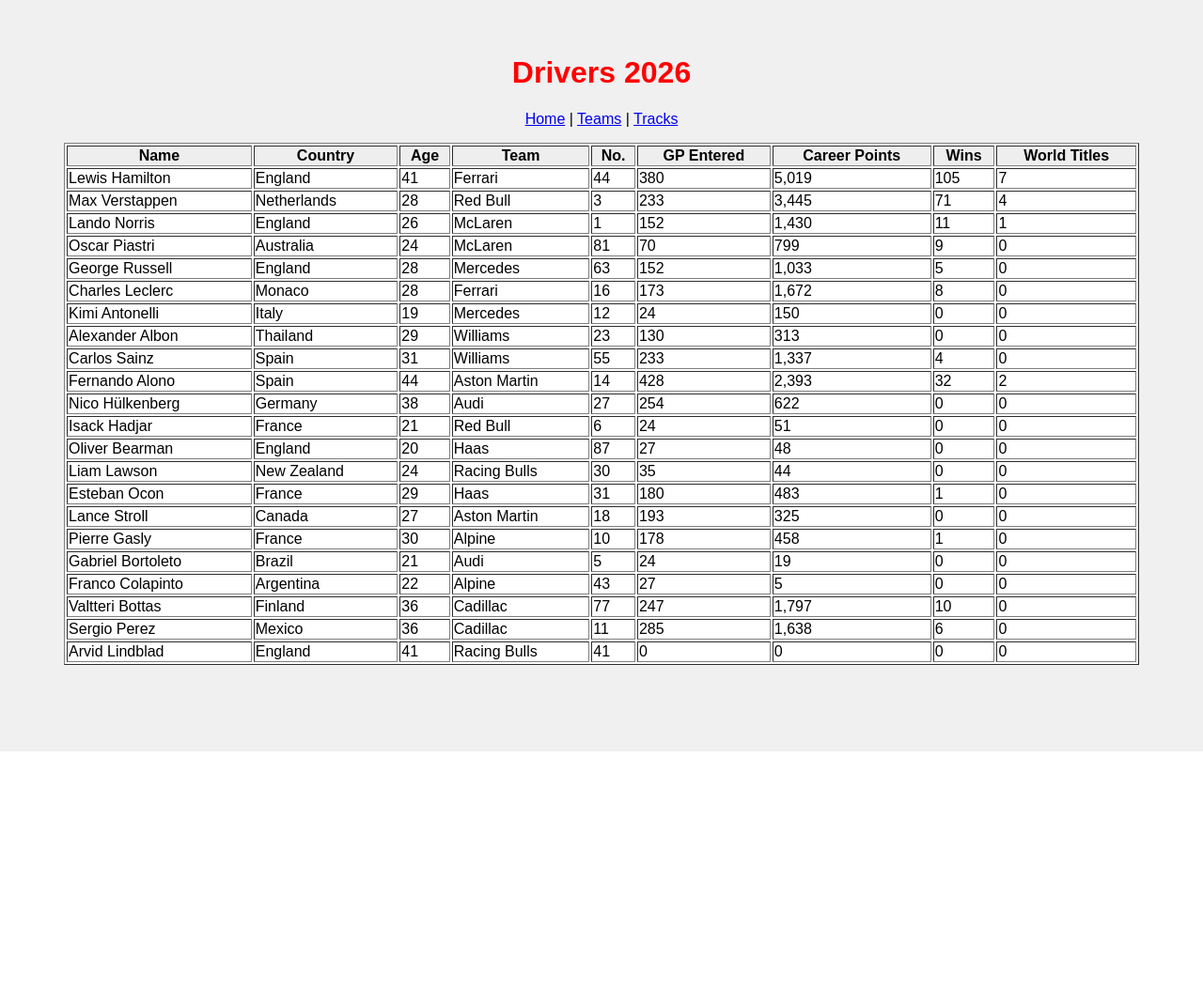
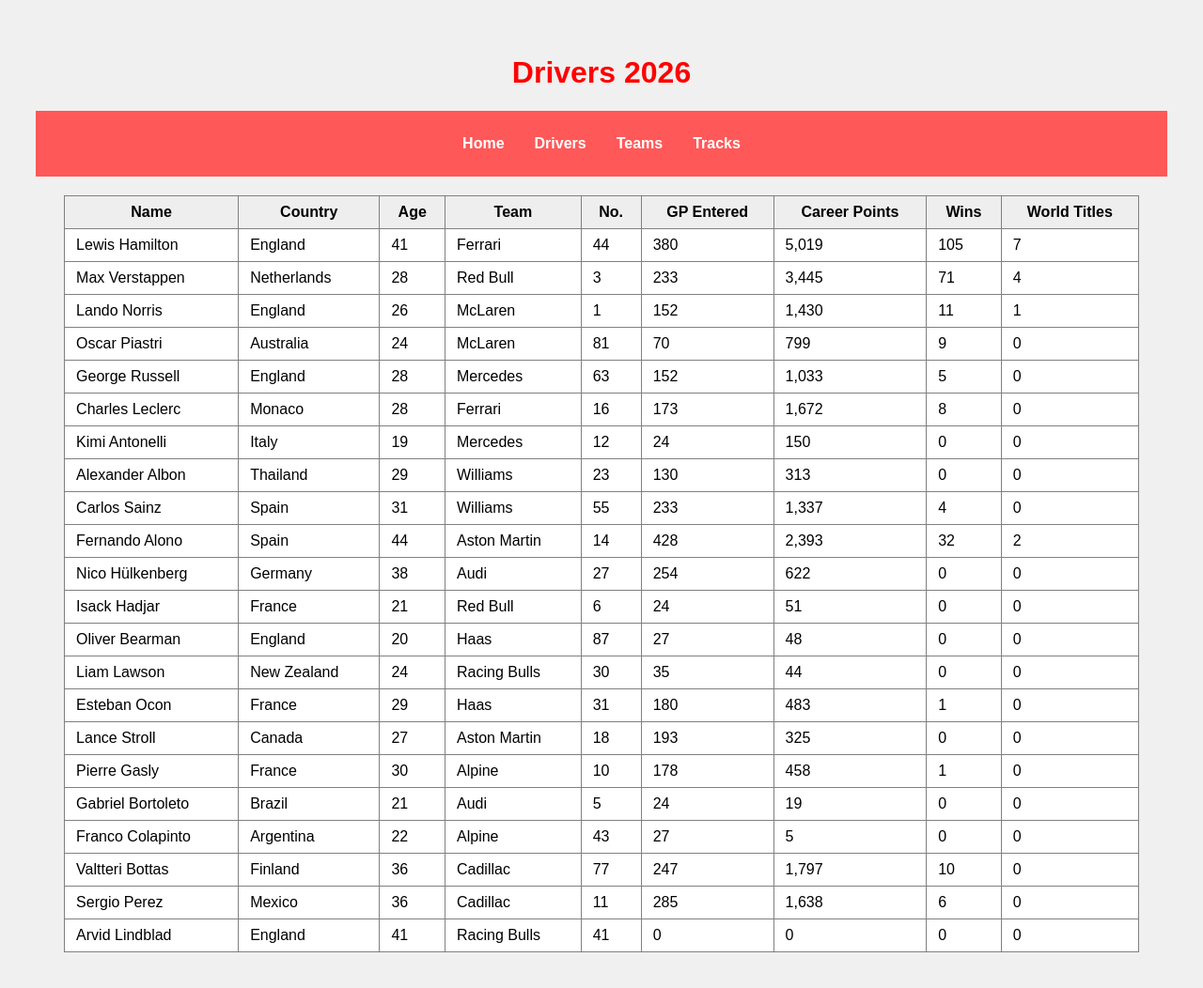
Before and after one commit to JRush36/mywebassignment, a PHP site: page /drivers.php in a window 1280 px wide. Shown: the whole page at 94% size. Before the commit the page ends 800 px from the top, so only its background shows below. Run offline with PHP 8.4, Linux system fonts and the light colour scheme; data comes from the database, SQL or seed files in the repository.

Commit message:
nav bar fix -HM

```diff
--- a/drivers.php
+++ b/drivers.php
@@ -9,15 +9,50 @@ $drivers = $conn->query("SELECT * FROM drivers");
 <head>
     <title>Drivers</title>
 </head>
+
+<style>
+    table {
+        border-collapse: collapse;
+    }
+    th, td {
+        padding: 8px 12px;
+    }
+    nav{
+        padding: 10px 0;
+        background-color: rgb(255, 88, 88);
+        text-align: center;
+        margin-bottom: 20px;
+    }
+    nav ul{
+        padding: 0;
+        margin: 0;
+        list-style: none;
+        display: flex;
+        justify-content: center;}
+     nav a{
+        color: white;
+        text-decoration: none;
+        font-weight: bold;
+        padding: 8px 16px;
+        list-style: none;
+    }
+    nav a:hover{
+        background-color: rgb(188, 56, 56);
+}
+</style>
 <body style="font-family:Arial; background:#f0f0f0; padding:30px;">
 
 <h1 style="color:red; text-align:center;">Drivers 2026</h1>
-
-<p style="text-align:center;">
-    <a href="index.php">Home</a> |
-    <a href="teams.php">Teams</a> |
-    <a href="tracks.php">Tracks</a>
+<nav>
+<p>
+    <ul>
+   <li><a href="index.php">Home</a></li>
+    <li><a href="drivers.php">Drivers</a></li>
+    <li><a href="teams.php">Teams</a></li>
+    <li><a href="tracks.php">Tracks</a></li>
+</ul>
 </p>
+</nav>
 
 <table border="1" style="margin:0 auto; width:95%; background:white;">
     <tr style="background:#eee;">
--- a/index.php
+++ b/index.php
@@ -8,9 +8,10 @@
 <h1 style="color:red; text-align:center;">F1 2026 Database</h1>
 
 <p style="text-align:center; font-size:18px;">
+    <a href="index.php">Home</a> |
     <a href="drivers.php">Drivers</a> |
     <a href="teams.php">Teams</a> |
-    <a href="tracks.php">Tracks</a>
+    <a href="tracks.php">Tracks</a> |
 </p>
 
 </body>
--- a/teams.php
+++ b/teams.php
@@ -16,6 +16,7 @@ $teams = $conn->query("SELECT * FROM teams");
 <p style="text-align:center;">
     <a href="index.php">Home</a> |
     <a href="drivers.php">Drivers</a> |
+    <a href="teams.php">Teams</a> |
     <a href="tracks.php">Tracks</a>
 </p>
 
--- a/tracks.php
+++ b/tracks.php
@@ -16,7 +16,8 @@ $tracks = $conn->query("SELECT * FROM tracks");
 <p style="text-align:center;">
     <a href="index.php">Home</a> |
     <a href="drivers.php">Drivers</a> |
-    <a href="teams.php">Teams</a>
+    <a href="teams.php">Teams</a> |
+    <a href="tracks.php">Tracks</a>
 </p>
 
 <table border="1" style="margin:0 auto; width:95%; background:white;">
```
